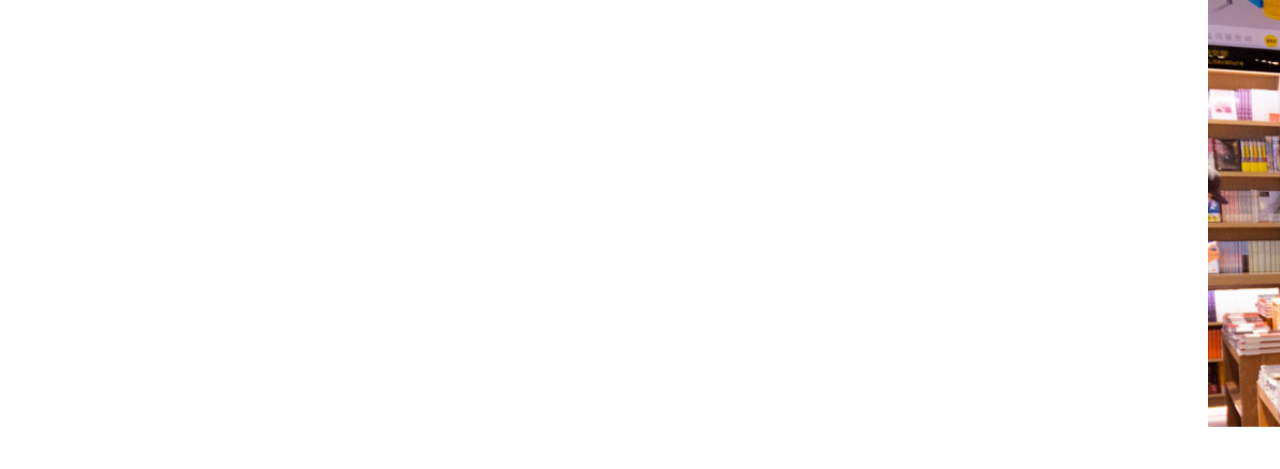
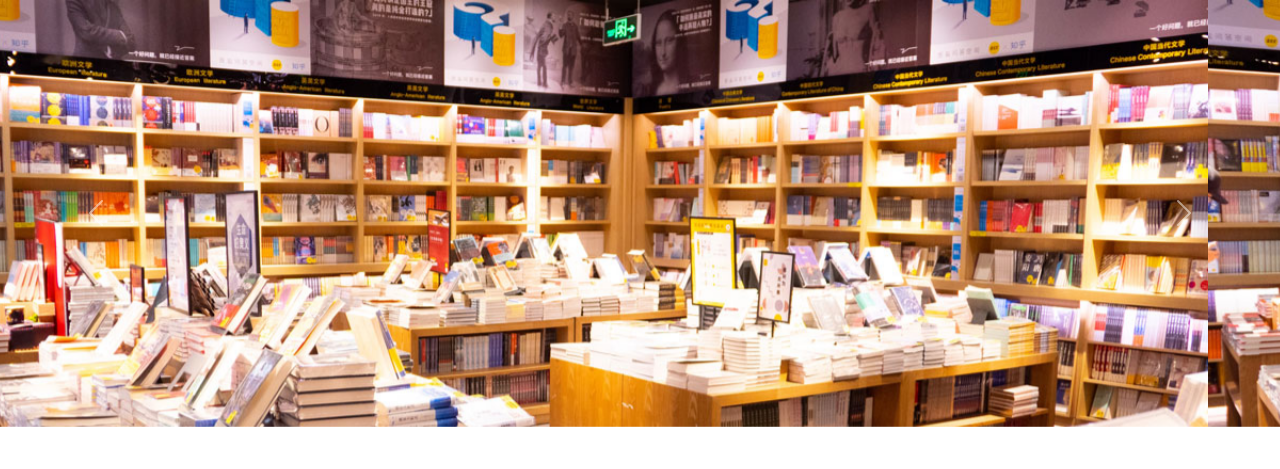
Before and after one commit to Sakkaxtjkt3/Sakkaxtjkt3.github.io, a plain HTML site: page index.html in a window 1280 px wide. Shown: the top 469 px of the page. Drawn offline with nearby package versions, Linux system fonts and the light colour scheme.

Commit message:
Update index.html

```diff
--- a/index.html
+++ b/index.html
@@ -18,7 +18,7 @@
     <div id="carouselExampleControls" class="carousel slide" data-bs-ride="carousel">
         <div class="carousel-inner">
             <div class="carousel-item active">
-                <img src="img2/book2.jpg" class="d-block w-100" alt="...">
+                <img src="img2/buku/book2.jpg" class="d-block w-100" alt="...">
             </div>
             <div class="carousel-item">
                 <img src="img2/buku/book2.jpg" class="d-block w-100" alt="...">
```
